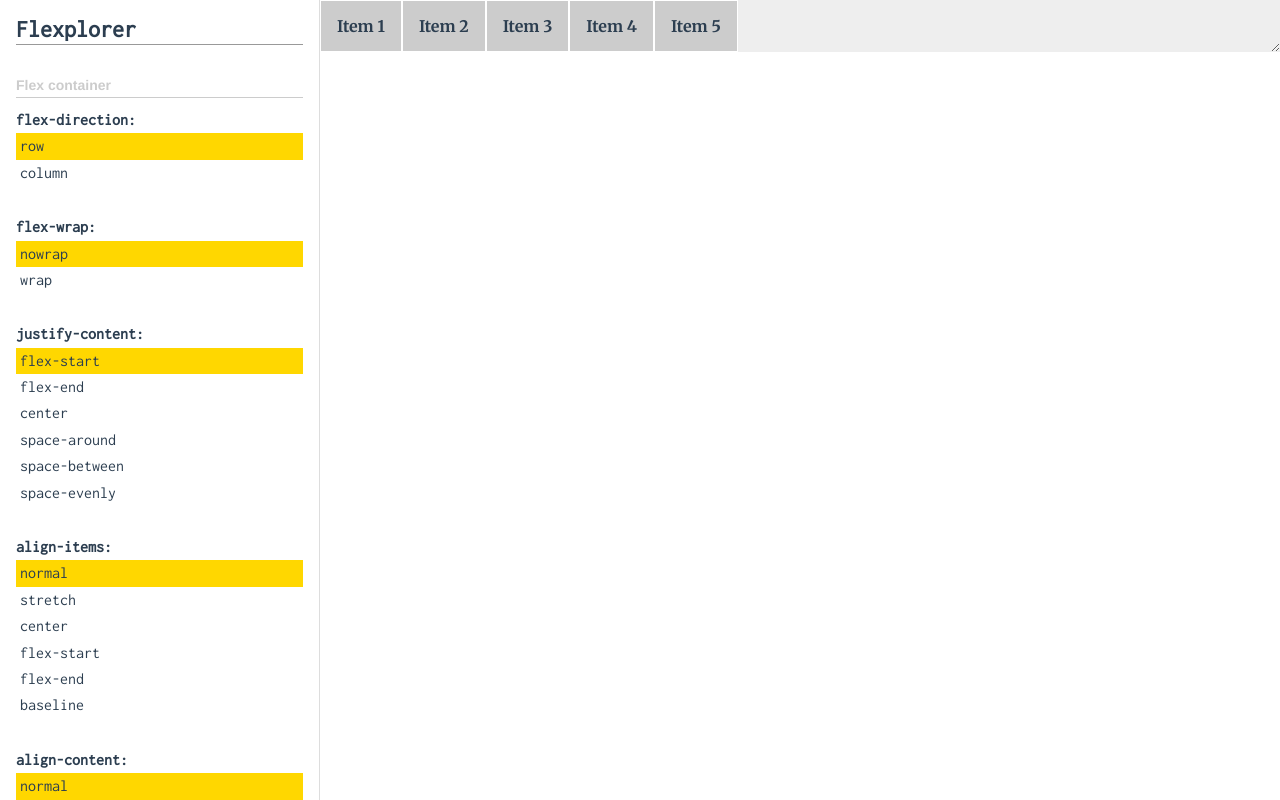
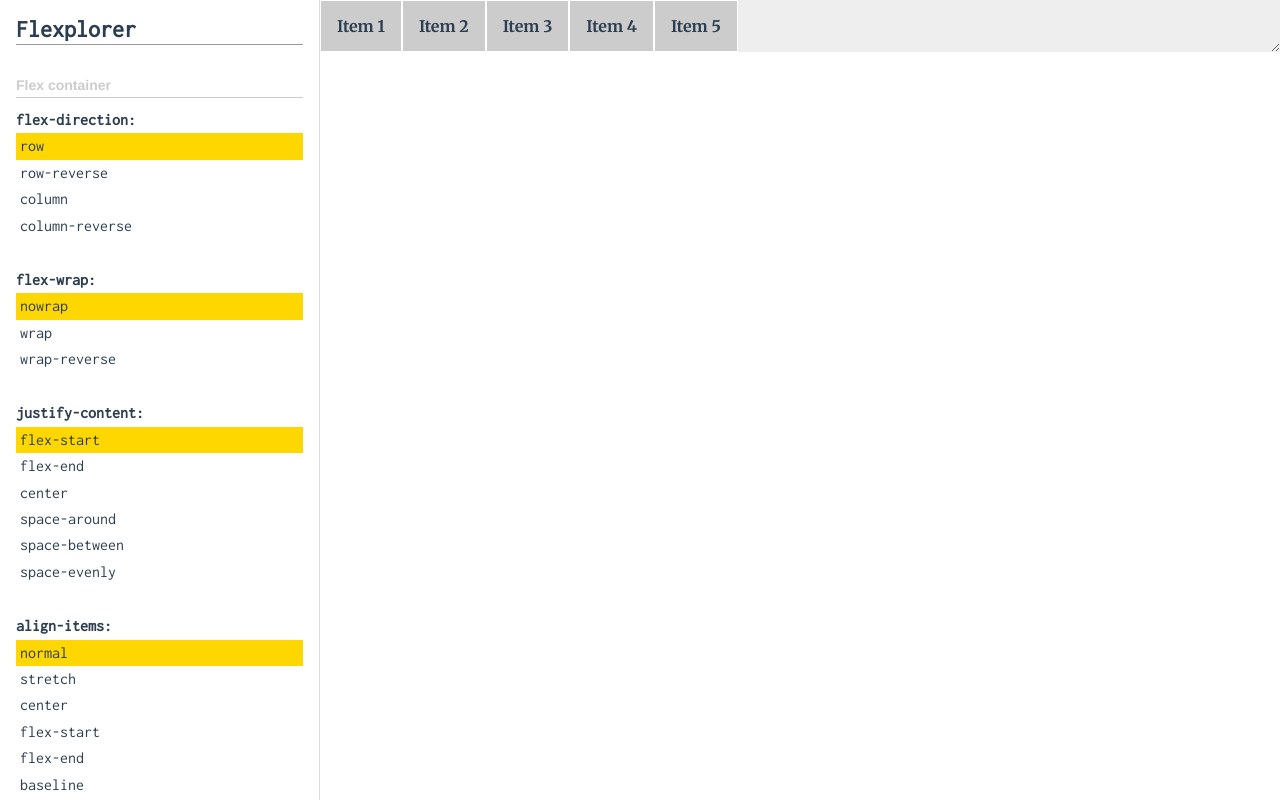
Before and after one commit to peterrcook/flexplorer, a Vue app: page / in a window 1280 px wide. Built offline with nearby package versions, Linux system fonts and the light colour scheme.

Commit message:
Add reverse direction values and wrap-reverse

```diff
--- a/src/flex-rules.js
+++ b/src/flex-rules.js
@@ -1,7 +1,7 @@
 export default {
     /* FLEX CONTAINER */
-    flexDirection: ['row', 'column'],
-    flexWrap: ['nowrap', 'wrap'],
+    flexDirection: ['row', 'row-reverse', 'column', 'column-reverse'],
+    flexWrap: ['nowrap', 'wrap', 'wrap-reverse'],
     justifyContent: ['flex-start', 'flex-end', 'center', 'space-around', 'space-between', 'space-evenly'],
 
     /* align items along cross-axis */
```
